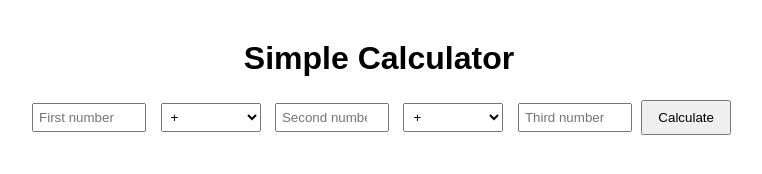
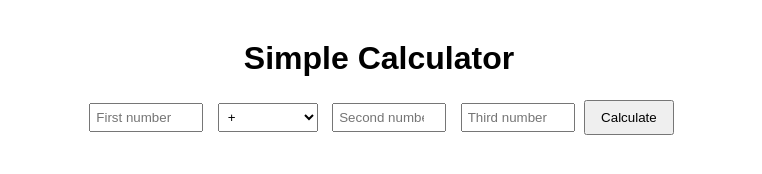
Before and after one commit to Saad-Sow/Saad-Sow.github.io, a plain HTML site: page Exercise/index.html in a window 1280 px wide. Shown: the whole page, without its empty margins (261-1023 px from the left). Drawn offline with Linux system fonts and the light colour scheme.

Commit message:
index.html

```diff
--- a/Exercise/index.html
+++ b/Exercise/index.html
@@ -24,14 +24,6 @@
   <!-- Input for the second number -->
   <input type="number" id="num2" placeholder="Second number">
 
-   <!-- Dropdown menu for selecting an arithmetic operator -->
-  <select id="operator">
-    <option value="+">+</option>     <!-- Addition -->
-    <option value="-">−</option>     <!-- Subtraction -->
-    <option value="*">×</option>     <!-- Multiplication -->
-    <option value="/">÷</option>     <!-- Division -->
-    <option value="%">%</option>     <!-- Modulus -->
-  </select>
 
     <!-- Input for the third number -->
   <input type="number" id="num3" placeholder="Third number">
```
